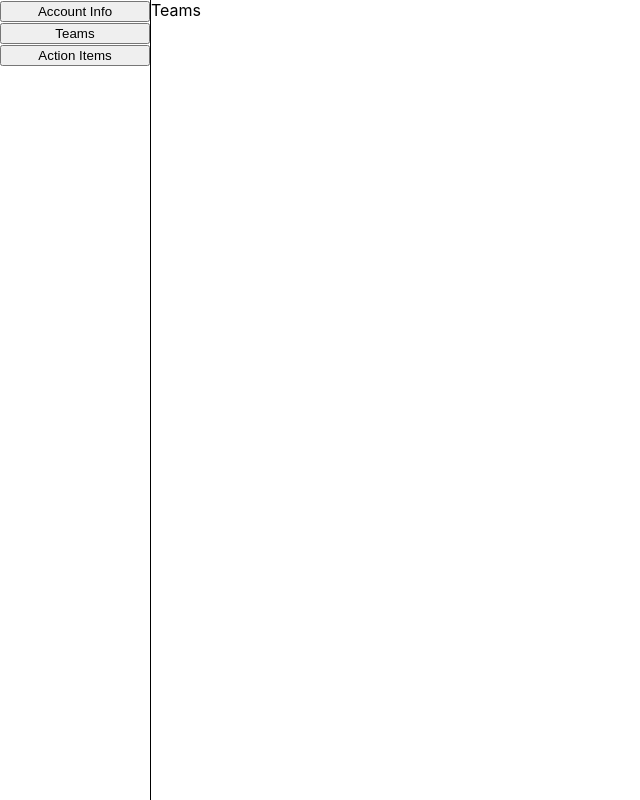
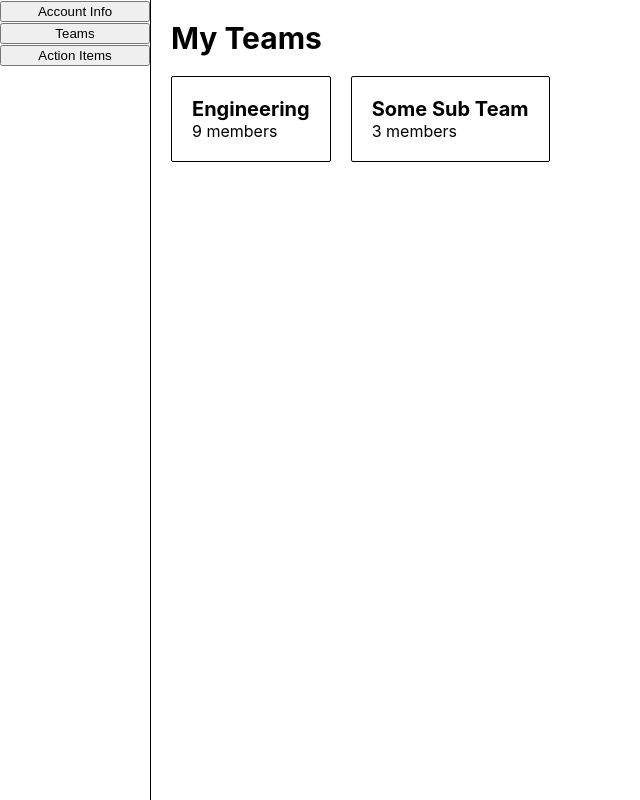
Before and after one commit to joeywu63/action_item_manager, a React (Create React App) app in the folder action-item-manager/: page /teams in a window 1280 px wide. Shown: the whole page, without its empty margins (0-640 px from the left). Built offline with nearby package versions, Linux system fonts and the light colour scheme.

Commit message:
added functionality for viewing teams

```diff
--- /dev/null
+++ b/action-item-manager/src/apps/Teams/components/TeamPanel.js
@@ -0,0 +1,29 @@
+import React from 'react';
+import PropTypes from 'prop-types';
+import styled from 'styled-components';
+
+import Panel from 'common/Panel';
+
+const TeamName = styled.b`
+    font-size: 20px;
+`;
+
+const TeamPanel = ({ teamID, name, managerID, userIDList }) => {
+    return (
+        <Panel onClick={() => console.log(`navigate to team ${teamID}`)}>
+            <TeamName>{name}</TeamName>
+            <div>
+                {`${userIDList.length} members`}
+            </div>
+        </Panel>
+    )
+};
+
+TeamPanel.propTypes = {
+    teamID: PropTypes.number.isRequired,
+    name: PropTypes.string.isRequired,
+    managerID: PropTypes.number.isRequired,
+    userIDList: PropTypes.array.isRequired
+};
+
+export default TeamPanel;
--- a/action-item-manager/src/apps/Teams/components/Teams.js
+++ b/action-item-manager/src/apps/Teams/components/Teams.js
@@ -1,9 +1,57 @@
-import React from 'react'
+import React from 'react';
+import styled from 'styled-components';
+
+import TeamPanel from './TeamPanel';
+
+import PageWrapper from 'common/PageWrapper';
+import Header from 'common/Header';
+
+import { getTeams } from '../repository';
+
+const TeamsWrapper = styled.div`
+    display: flex;
+    flex-direction: row;
+`;
 
 class Teams extends React.Component {
+    async componentDidMount() {
+        const teams = await getTeams();
+        this.setState({ loading: false, teams });
+    }
+
+    state = {
+        loading: true,
+        teams: []
+    };
+
+    renderTeams = () => {
+        const { teams } = this.state;
+
+        return (
+            <TeamsWrapper>
+                {teams.map(team => (
+                    <TeamPanel
+                        key={team.teamID}
+                        teamID={team.teamID}
+                        managerID={team.managerID}
+                        userIDList={team.userIDList}
+                        name={team.name}
+                    />
+                ))}
+            </TeamsWrapper>
+        );
+    };
+
     render() {
-        return <div>Teams</div>
+        const { loading } = this.state;
+
+        return (
+            <PageWrapper>
+                <Header title="My Teams" />
+                {loading ? <div>Loading...</div> : this.renderTeams()}
+            </PageWrapper>
+        );
     }
 }
 
-export default Teams
+export default Teams;
--- a/action-item-manager/src/apps/Teams/repository.js
+++ b/action-item-manager/src/apps/Teams/repository.js
@@ -0,0 +1,18 @@
+export const getTeams = () => {
+    return [
+        {
+            teamID: 1,
+            name: 'Engineering',
+            managerID: 1,
+            customerID: 1,
+            userIDList: [1, 2, 3, 4, 5, 6, 7, 8, 9]
+        },
+        {
+            teamID: 2,
+            name: 'Some Sub Team',
+            managerID: 2,
+            customerID: 1,
+            userIDList: [1, 2, 3]
+        }
+    ]
+};
--- /dev/null
+++ b/action-item-manager/src/common/Header.js
@@ -0,0 +1,12 @@
+import React from 'react';
+import styled from 'styled-components';
+
+const StyledBold = styled.b`
+    font-size: 30px;
+`;
+
+const Header = ({ title }) => {
+    return <StyledBold>{title}</StyledBold>;
+};
+
+export default Header;
--- /dev/null
+++ b/action-item-manager/src/common/PageWrapper.js
@@ -0,0 +1,14 @@
+import React from 'react';
+import styled from 'styled-components';
+
+const Wrapper = styled.div`
+    padding: 20px;
+`;
+
+class PageWrapper extends React.Component {
+    render() {
+        return <Wrapper>{this.props.children}</Wrapper>;
+    }
+}
+
+export default PageWrapper;
--- /dev/null
+++ b/action-item-manager/src/common/Panel.js
@@ -0,0 +1,26 @@
+import React from 'react';
+import styled from 'styled-components';
+import PropTypes from 'prop-types';
+
+const StyledDiv = styled.div`
+    margin-top: 20px;
+    margin-right: 20px;
+    padding: 20px;
+    border: 0.5px solid black;
+    border-radius: 2px;
+    ${props => (props.onClick ? ':hover { cursor: pointer; }' : '')}
+`;
+
+const Panel = ({ children, onClick }) => (
+    <StyledDiv onClick={onClick}>{children}</StyledDiv>
+);
+
+Panel.propTypes = {
+    onClick: PropTypes.func
+};
+
+Panel.defaultProps = {
+    onClick: null
+};
+
+export default Panel;
```
